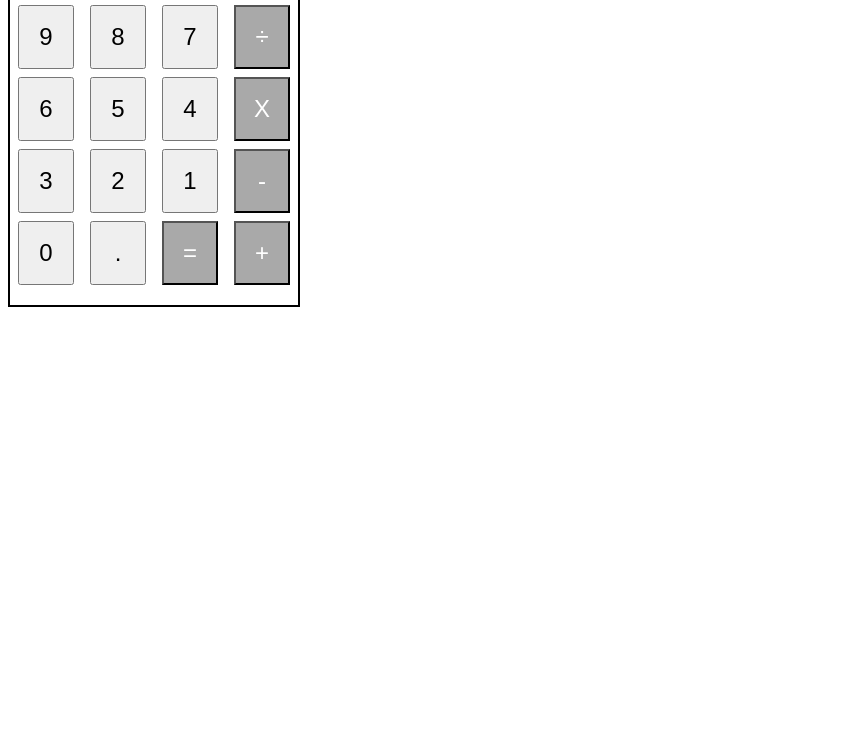
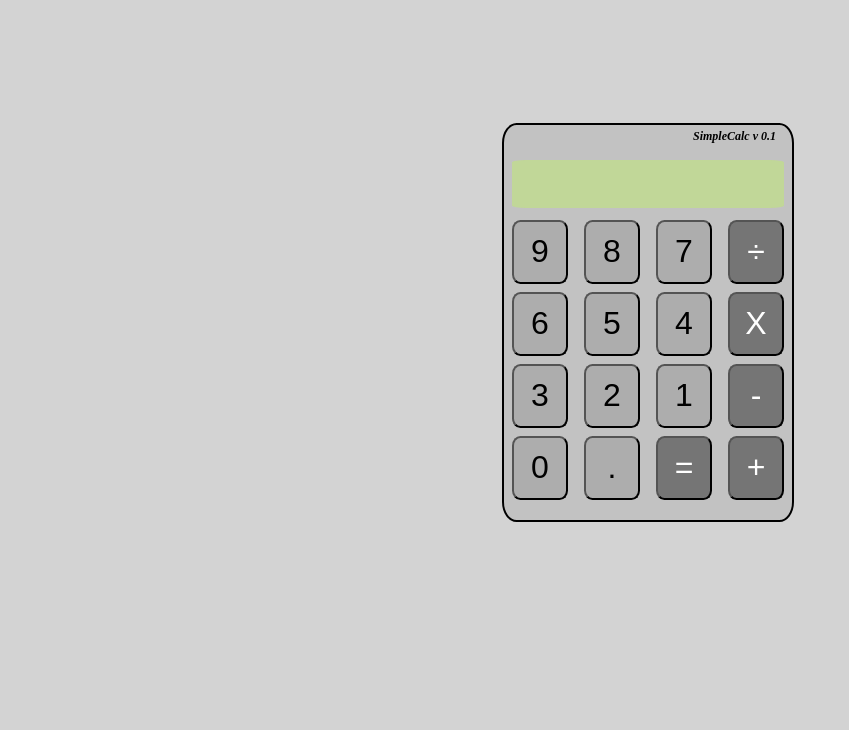
Before and after one commit to basushaunak/simple-calc, a plain HTML site: page index.html in a window 1280 px wide. Shown: the part 86-816 px from the top of the page, without its empty margins (0-849 px from the left). Drawn offline with Linux system fonts and the light colour scheme.

Commit message:
Interface done. Coding pending

```diff
--- a/css/style.css
+++ b/css/style.css
@@ -1,11 +1,33 @@
+body{
+    background-color: lightgray;
+    margin-right: 0px;
+    align-content: center;
+    min-width: 100vw;
+    min-height: 100vh;
+    display: flex;
+
+}
+
 #calculator-frame{
     display: flex;
+    margin: auto;
     flex-direction: column;
-
     align-items: center;
     justify-items: center;
     width: 18rem;
     border: black solid 2px;
+    border-radius: 5%;
+    background-color: #c2c2c2;
+}
+#prod-info{
+    color: black;
+    font-style: italic;
+    font-weight: bold;
+    font-size: 0.75rem;
+    text-align: right;
+    margin-top: 0.25rem;
+    margin-right: 1rem;
+    align-self: flex-end;
 }
 #calculator-display{
     flex: 1;
@@ -13,13 +35,13 @@
     color: black;
     font-size: 2rem;
     font-weight: bold;
-    height: 2rem;
-    width: 16rem;
+    min-height: 2rem;
+    min-width: 16rem;
     margin: 0;
     padding: 0.5rem;
     margin-top: 1rem;
     text-align: right;
-    border-radius: 10%;
+    border-radius: 5%;
 }
 #buttons{
     flex: 1;
@@ -36,12 +58,17 @@
 }
 
 .num-key, .action-key{
-    font-size: 1.5rem;
+    font-size: 2rem;
     height: 4rem;
     width: 3.5rem;
     margin: 0.25rem 0.5rem;
+    border-radius: 15%;
 }
 .action-key{
     color: white;
-    background-color: darkgray;
+    background-color: #757575;
 }
+.num-key{
+    color: black;
+    background-color: #adadad;
+}
--- a/index.html
+++ b/index.html
@@ -8,24 +8,25 @@
     </head>
     <body>
         <div id="calculator-frame"> <!-- Main visible outer frame of the calculator-->
-            <div id="calculator-display">-99999999.99</div>
+            <div id="prod-info">SimpleCalc v 1.0</div>
+            <div id="calculator-display"></div>
             <div id="buttons">
-                <button class="num-key">9</button>
-                <button class="num-key">8</button>
-                <button class="num-key">7</button>
-                <button class="action-key">÷</button>
-                <button class="num-key">6</button>
-                <button class="num-key">5</button>
-                <button class="num-key">4</button>
-                <button class="action-key">X</button>
-                <button class="num-key">3</button>
-                <button class="num-key">2</button>
-                <button class="num-key">1</button>
-                <button class="action-key">-</button>
-                <button class="num-key">0</button>
-                <button class="num-key">.</button>
-                <button class="action-key">=</button>
-                <button class="action-key">+</button>
+                <button data-key="57" class="num-key">9</button>
+                <button data-key="56" class="num-key">8</button>
+                <button data-key="55" class="num-key">7</button>
+                <button data-key="47" class="action-key">÷</button> <!-- Or 47(/)-->
+                <button data-key="54" class="num-key">6</button>
+                <button data-key="53" class="num-key">5</button>
+                <button data-key="52" class="num-key">4</button>
+                <button data-key="88" class="action-key">X</button> <!-- Or 42-->
+                <button data-key="51" class="num-key">3</button>
+                <button data-key="50" class="num-key">2</button>
+                <button data-key="49" class="num-key">1</button>
+                <button data-key="45" class="action-key">-</button>
+                <button data-key="48" class="num-key">0</button>
+                <button data-key="46" class="num-key">.</button>
+                <button data-key="61" class="action-key">=</button> <!-- Or 13-->
+                <button data-key="43" class="action-key">+</button>
             </div>
         </div>
     </body>
--- a/script/script.js
+++ b/script/script.js
@@ -0,0 +1,53 @@
+/* Project created by Shaunak Basu (@shaunakhub on GitHub) for Assignment task
+   in The Odin Project */
+
+/* Application Version. Change this if you update the app displayed on top of the frame*/
+const appVersion = "0.1";
+document.querySelector("#prod-info").textContent = `SimpleCalc v ${appVersion}`;
+
+
+window.addEventListener("click", mouseClick);
+window.addEventListener("keydown", keyPress);
+let numArray = [];
+let numArrayIdx = 0;
+let tmpNumArray = [];
+let lastNum = "";
+let currNum = "";
+let lastKey = "";
+let operator = "";
+const numberKeys = document.querySelectorAll(".num-key");
+const actionKeys = document.querySelectorAll(".action-key");
+
+function keyPress(event){
+    let keyCode = event.keyCode;
+    if(keyCode === 13){
+        keyCode = 61;
+    }
+    let btnPressed = document.querySelector(`button[data-key="${keyCode}"]`);
+    if(!btnPressed){
+        return;
+    }
+    console.log(btnPressed);
+    btnPressed.click();
+};
+
+function mouseClick(event){
+    if(!(event.target.tagName === "BUTTON")){
+        return;
+    }
+    let currentButton = event.target.textContent;
+    if(event.target.classList.contains("num-key")){
+        if(tmpNumArray.some(item => (item === ".")) && currentButton === "."){
+            return;
+        }
+        tmpNumArray.push(currentButton);
+        currNum = tmpNumArray.join("");
+        refreshDisplay();
+    }else{
+        alert ("pressed operator");
+    }
+};
+
+function refreshDisplay(){
+    document.querySelector("#calculator-display").textContent=currNum;
+}
```
